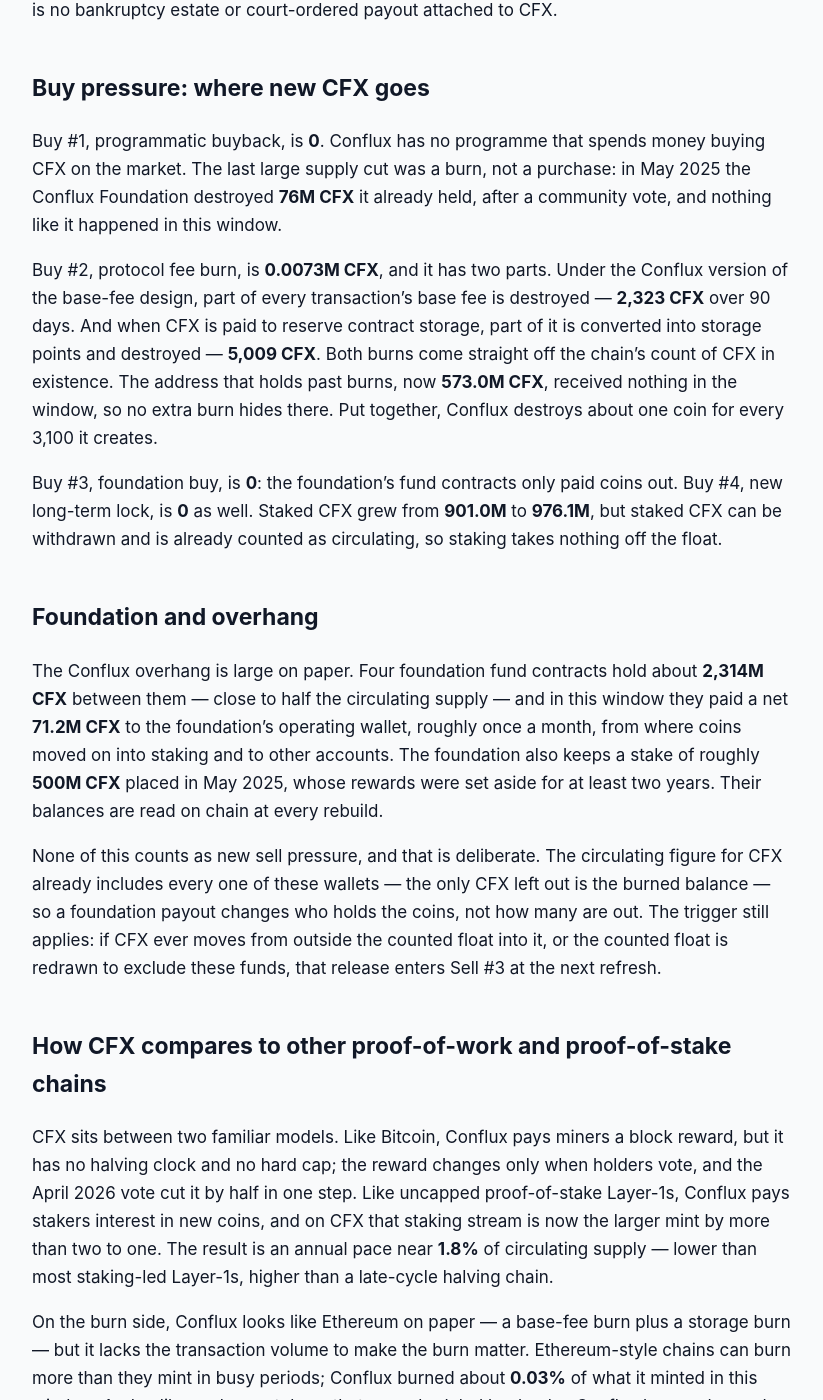
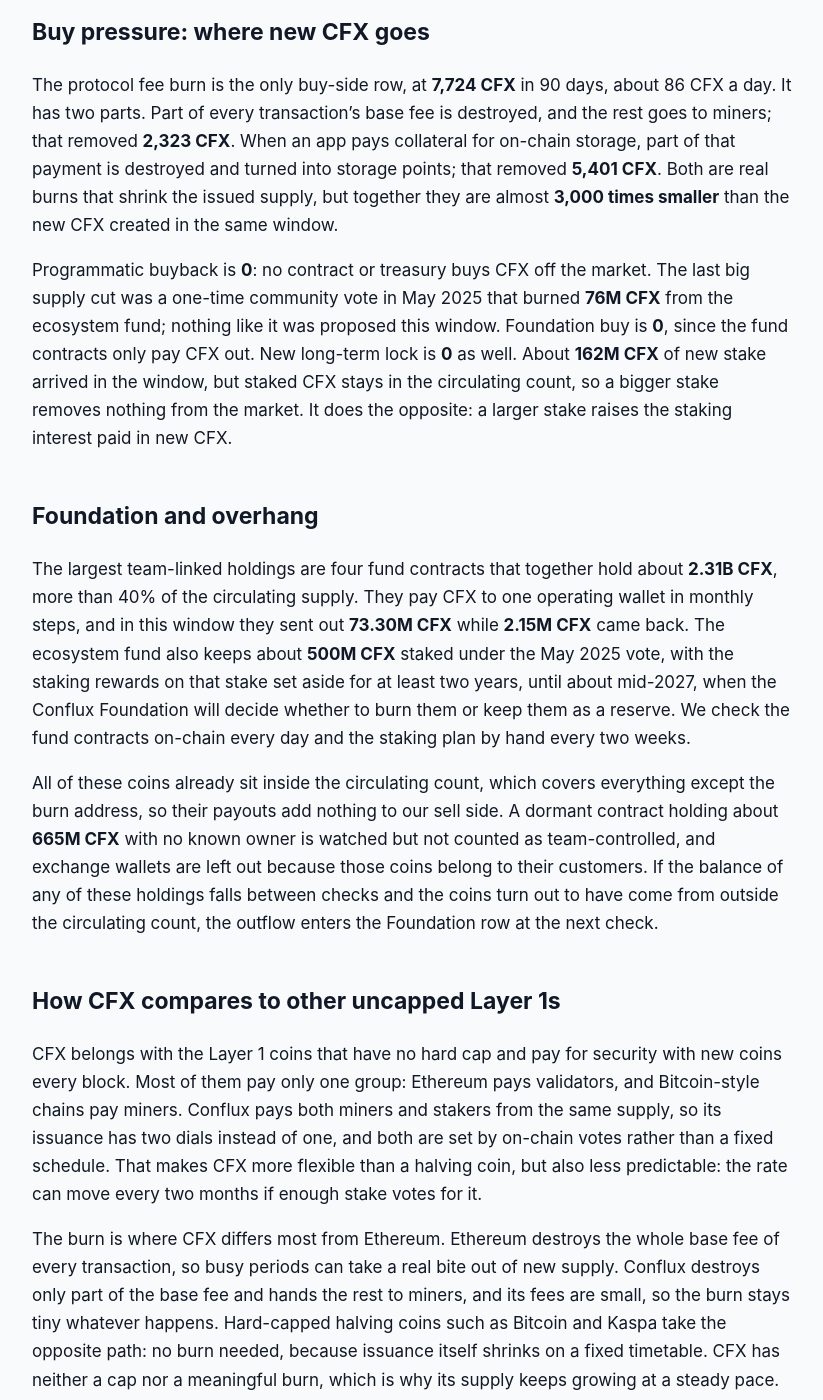
Before and after one commit to jeevansongmy-spec/mrnasdog-articles, a Jekyll site: the page built from crypto/cfx-pressure-framework.md, in a window 1280 px wide and 1400 px high, scrolled down 1283 px. Shown: the whole window, without its empty margins (228-1051 px from the left). Built offline with Jekyll 4.4.1, drawn with Linux system fonts in a browser that asks for light colours; some of the changed text lies outside the part shown.

Commit message:
publish: crypto/cfx-pressure-framework

```diff
--- a/crypto/cfx-pressure-framework.md
+++ b/crypto/cfx-pressure-framework.md
@@ -1,8 +1,8 @@
 ---
 title:         "CFX Inflation Analysis · September 2026 · Mixed flows · supply roughly steady"
-description:   "CFX supply grows a steady 0.43% per 90 days: Conflux mints 22.70M CFX to miners and stakers while fee and storage burns remove 0.0073M. No cap, no buyback."
+description:   "CFX is mildly inflationary: Conflux pays 22.83M new CFX to miners and stakers against a 7.7K burn, +0.44% net in 90 days. No cap, no vesting, no buyback."
 canonical_url: "https://mrnasdog.com/research/cfx/inflation"
-tags:                    ["crypto", "cfx", "conflux", "layer1"]
+tags:          ["crypto", "cfx", "conflux", "layer1"]
 published:     true
 ---
 
@@ -10,44 +10,48 @@ Originally published at [CFX Inflation Analysis · September 2026 · Mixed flows
 
 # CFX Inflation Analysis · September 2026 · Mixed flows · supply roughly steady
 
-Conflux adds new CFX at a slow, steady pace: the MrNasdog Pressure Framework reads CFX at **+0.43%** over the trailing 90 days and **+0.43%** for the next 90. The whole reading comes from two protocol mints — a proof-of-work block reward for miners and staking interest paid in new coins — which created **22.70M CFX**, against fee and storage burns of just **0.0073M CFX**. Every launch lock has expired, there is no buyback, and Conflux has no supply cap: the pace is set by on-chain holder votes, and the vote now pending on a further miner-reward cut is far short of the turnout it needs.
+**CFX supply grows about 0.44% every 90 days, and the MrNasdog Pressure Framework reads it as mixed flows with supply roughly steady.**
+Conflux paid **22.83M CFX** of new coins to miners and stakers in the last 90 days, while its fee and storage burns removed only **7,724 CFX**, so net supply rose **+0.44%** against a monitor reading of **+0.57%**. CFX has no supply cap, no vesting left and no buyback, so the only real brake on new supply is the on-chain vote that sets the two reward rates.
 
 ## The verdict, in one paragraph
 
-Against a circulating base of **5,241.4M CFX**, the framework books **22.70M CFX** of sell pressure and **0.0073M CFX** of buy pressure over the trailing 90 days — a net of **+0.43%** — and projects **+0.43%** for the next 90 days, because neither mint rate changed inside the window and no change is due to take effect. The inflation monitor reads **+0.51%** for the same window, a gap of **0.08 percentage points**, well inside the framework's 0.5-point tolerance, so the CFX overview ships with no monitor-gap warning. The label for CFX is **a low, steady emission chain**: new supply arrives on every block, in small amounts, and nothing on the buy side comes close to offsetting it.
+Over the 90 days to **Sep 29 2026**, Conflux created **22,831,426 CFX** and destroyed **7,724 CFX**. Against **5.24B CFX** in circulation that is a net rise of **+0.44%**, and with no rate change due, the next 90 days read the same **+0.44%**. The inflation monitor, which tracks the circulating count from day to day, reads **+0.57%** for the same window. The gap is **0.13 percentage points**, inside the 0.5-point tolerance, so no warning chip is shown and our number stands. The label that fits CFX: **a steady-issuance chain where new coins go to miners and stakers and the burn is too small to offset them.**
 
 ## Sell pressure: where new CFX comes from
 
-Sell #1, protocol inflation, is **22.70M CFX**, and it is the only row that is not zero. Conflux pays two groups in freshly created CFX. Miners earn a fixed reward on every block, which a holder vote halved on **Apr 7 2026** to about **0.40 CFX** a block; with Conflux producing roughly two blocks a second, that added **6.25M CFX** over the window. Stakers earn interest paid in new coins, at a rate that rises as more CFX is staked; that added **16.46M CFX**, more than twice the mining share. The chain's own count of CFX in existence rose from **5,791.8M** to **5,814.5M** across the 90 days, and a second, independent series of reward totals agrees with that rise to within about 0.04%. The pace held steady the whole way, including through the Conflux v3.1.0 network upgrade on **Aug 25 2026**, which changed no reward setting.
+Protocol inflation is the whole sell side: **22.83M CFX** in 90 days, about 254,000 CFX a day. Conflux runs proof of work and proof of stake in one chain, and both are paid in new CFX. Miners receive a fixed **0.40 CFX** for every block, and blocks arrive about twice a second, which made **6.25M CFX** this window. Stakers receive interest that grows with the size of the total stake, and the Conflux PoS stake rose from about **748M** to **909M CFX** during the window, so the staking side made **16.58M CFX**, close to three quarters of all new coins. We read the total change in issued supply at both ends of the window and it matched these two reward streams, less the burns, to within 184 CFX.
 
-Sell #2, vesting unlocks, is **0**. The launch allocations — the team, early investors, the ecosystem and community funds — finished unlocking in 2024, and both locked buckets read zero on chain at both ends of the window. Sell #3, foundation and unscheduled unlocks, is also **0**, for a specific reason explained in the overhang section below: the coins the foundation moves are already counted as circulating. Sell #4, long-term locked or bankruptcy, is **0**; there is no bankruptcy estate or court-ordered payout attached to CFX.
+Vesting unlocks are **0**. The genesis allocations for the team, investors, the ecosystem fund and the community fund finished unlocking in 2024, and the chain's own two-year and four-year unlock pools now both read zero. Foundation and unscheduled unlocks are also **0**: the project's large fund contracts did pay out CFX this window, but every one of those coins was already counted as circulating, so the payouts move coins inside the market rather than add new ones. Long-term locked or bankruptcy supply is **0**, since there is no estate, trustee or unwinding lock that releases CFX.
 
 ## Buy pressure: where new CFX goes
 
-Buy #1, programmatic buyback, is **0**. Conflux has no programme that spends money buying CFX on the market. The last large supply cut was a burn, not a purchase: in May 2025 the Conflux Foundation destroyed **76M CFX** it already held, after a community vote, and nothing like it happened in this window.
+The protocol fee burn is the only buy-side row, at **7,724 CFX** in 90 days, about 86 CFX a day. It has two parts. Part of every transaction's base fee is destroyed, and the rest goes to miners; that removed **2,323 CFX**. When an app pays collateral for on-chain storage, part of that payment is destroyed and turned into storage points; that removed **5,401 CFX**. Both are real burns that shrink the issued supply, but together they are almost **3,000 times smaller** than the new CFX created in the same window.
 
-Buy #2, protocol fee burn, is **0.0073M CFX**, and it has two parts. Under the Conflux version of the base-fee design, part of every transaction's base fee is destroyed — **2,323 CFX** over 90 days. And when CFX is paid to reserve contract storage, part of it is converted into storage points and destroyed — **5,009 CFX**. Both burns come straight off the chain's count of CFX in existence. The address that holds past burns, now **573.0M CFX**, received nothing in the window, so no extra burn hides there. Put together, Conflux destroys about one coin for every 3,100 it creates.
-
-Buy #3, foundation buy, is **0**: the foundation's fund contracts only paid coins out. Buy #4, new long-term lock, is **0** as well. Staked CFX grew from **901.0M** to **976.1M**, but staked CFX can be withdrawn and is already counted as circulating, so staking takes nothing off the float.
+Programmatic buyback is **0**: no contract or treasury buys CFX off the market. The last big supply cut was a one-time community vote in May 2025 that burned **76M CFX** from the ecosystem fund; nothing like it was proposed this window. Foundation buy is **0**, since the fund contracts only pay CFX out. New long-term lock is **0** as well. About **162M CFX** of new stake arrived in the window, but staked CFX stays in the circulating count, so a bigger stake removes nothing from the market. It does the opposite: a larger stake raises the staking interest paid in new CFX.
 
 ## Foundation and overhang
 
-The Conflux overhang is large on paper. Four foundation fund contracts hold about **2,314M CFX** between them — close to half the circulating supply — and in this window they paid a net **71.2M CFX** to the foundation's operating wallet, roughly once a month, from where coins moved on into staking and to other accounts. The foundation also keeps a stake of roughly **500M CFX** placed in May 2025, whose rewards were set aside for at least two years. Their balances are read on chain at every rebuild.
+The largest team-linked holdings are four fund contracts that together hold about **2.31B CFX**, more than 40% of the circulating supply. They pay CFX to one operating wallet in monthly steps, and in this window they sent out **73.30M CFX** while **2.15M CFX** came back. The ecosystem fund also keeps about **500M CFX** staked under the May 2025 vote, with the staking rewards on that stake set aside for at least two years, until about mid-2027, when the Conflux Foundation will decide whether to burn them or keep them as a reserve. We check the fund contracts on-chain every day and the staking plan by hand every two weeks.
 
-None of this counts as new sell pressure, and that is deliberate. The circulating figure for CFX already includes every one of these wallets — the only CFX left out is the burned balance — so a foundation payout changes who holds the coins, not how many are out. The trigger still applies: if CFX ever moves from outside the counted float into it, or the counted float is redrawn to exclude these funds, that release enters Sell #3 at the next refresh.
+All of these coins already sit inside the circulating count, which covers everything except the burn address, so their payouts add nothing to our sell side. A dormant contract holding about **665M CFX** with no known owner is watched but not counted as team-controlled, and exchange wallets are left out because those coins belong to their customers. If the balance of any of these holdings falls between checks and the coins turn out to have come from outside the circulating count, the outflow enters the Foundation row at the next check.
 
-## How CFX compares to other proof-of-work and proof-of-stake chains
+## How CFX compares to other uncapped Layer 1s
 
-CFX sits between two familiar models. Like Bitcoin, Conflux pays miners a block reward, but it has no halving clock and no hard cap; the reward changes only when holders vote, and the April 2026 vote cut it by half in one step. Like uncapped proof-of-stake Layer-1s, Conflux pays stakers interest in new coins, and on CFX that staking stream is now the larger mint by more than two to one. The result is an annual pace near **1.8%** of circulating supply — lower than most staking-led Layer-1s, higher than a late-cycle halving chain.
+CFX belongs with the Layer 1 coins that have no hard cap and pay for security with new coins every block. Most of them pay only one group: Ethereum pays validators, and Bitcoin-style chains pay miners. Conflux pays both miners and stakers from the same supply, so its issuance has two dials instead of one, and both are set by on-chain votes rather than a fixed schedule. That makes CFX more flexible than a halving coin, but also less predictable: the rate can move every two months if enough stake votes for it.
 
-On the burn side, Conflux looks like Ethereum on paper — a base-fee burn plus a storage burn — but it lacks the transaction volume to make the burn matter. Ethereum-style chains can burn more than they mint in busy periods; Conflux burned about **0.03%** of what it minted in this window. And unlike exchange tokens that run scheduled buybacks, Conflux has no demand-linked removal at all, so its net reading tracks its mint almost exactly.
+The burn is where CFX differs most from Ethereum. Ethereum destroys the whole base fee of every transaction, so busy periods can take a real bite out of new supply. Conflux destroys only part of the base fee and hands the rest to miners, and its fees are small, so the burn stays tiny whatever happens. Hard-capped halving coins such as Bitcoin and Kaspa take the opposite path: no burn needed, because issuance itself shrinks on a fixed timetable. CFX has neither a cap nor a meaningful burn, which is why its supply keeps growing at a steady pace.
+
+Compared with exchange-backed coins that run regular buybacks or large scheduled burns, CFX has no buyer built into the protocol. The only supply cuts it has made were one-off votes, and those depended on the ecosystem fund agreeing to give up coins.
 
 ## What to watch in the next 90 days
 
-First, the on-chain vote round that closes on **Oct 4 2026**. Its ballot leans toward cutting the miner reward again, but only about **16,667 CFX** of votes were cast against a minimum turnout of roughly **42.2M**, so under the chain's own rules the reward stays where it is. Second, the round now open, which takes effect around **Dec 3 2026**; so far it holds only votes to keep every setting unchanged, and a late wave of votes to cut would trim the last few weeks of this forecast. Third, the amount of CFX staked, which drives the staking interest and has been rising. Fourth, the four foundation fund contracts at about **2,314M CFX** and their monthly payouts. Fifth, the burn-holding address at **573.0M CFX**, which moves only when the foundation or holders choose to destroy coins.
+The current reward vote closes around **Oct 4 2026**. Its tally leans toward cutting the miner reward, but only about 16,667 votes were cast against a minimum of about 42.2M, so the rates should stay where they are. The next round closes around **Dec 3 2026**; so far about 73,523 votes back no change against a minimum of about 44.2M. Watch whether the stake keeps growing, because each new staked CFX raises the staking interest and pushes issuance up. Watch the fund contracts' monthly payouts, which went out on **Jul 10**, **Jul 15**, **Aug 14** and **Sep 16 2026**. And watch for any new burn proposal like the one in May 2025, which would be the one thing able to cut supply at scale.
 
 ## Summary
 
-The MrNasdog Pressure Framework reads CFX at **+0.43%** over the trailing 90 days and **+0.43%** projected forward: mixed flows, supply roughly steady. Conflux creates new CFX on every block through a miner reward and staking interest — **22.70M CFX** a quarter — while its fee and storage burns remove only **0.0073M CFX**. The key risk is that CFX has no supply cap, so the pace depends entirely on holder votes and on how much CFX is staked; the key comfort is that every launch lock is gone and the pending vote to cut the miner reward again cannot pass on its current turnout.
+**CFX supply grew about 0.44% over the 90 days to Sep 29 2026, and the MrNasdog Pressure Framework expects about the same over the next 90 days.**
+Conflux creates new CFX on every block for both miners and stakers — **22.83M CFX** this window — while its fee and storage burns removed just **7,724 CFX**. There is no cap, no vesting left and no buyback, and the project's large fund holdings are already part of the circulating supply. The key risk is a growing stake, which raises staking issuance on its own; the only ceiling is the on-chain vote that can cut the reward rates, and so far it has not reached the turnout needed.
 
-MrNasdog Pressure Framework analysis of CFX, Metric 1 — Inflation. Data + explanation only. Not financial advice. Updated Sep 22 2026.
+---
+
+*MrNasdog Pressure Framework analysis of CFX, Metric 1 — Inflation. Data + explanation only. Not financial advice. Checked Sep 29 2026.*
```
